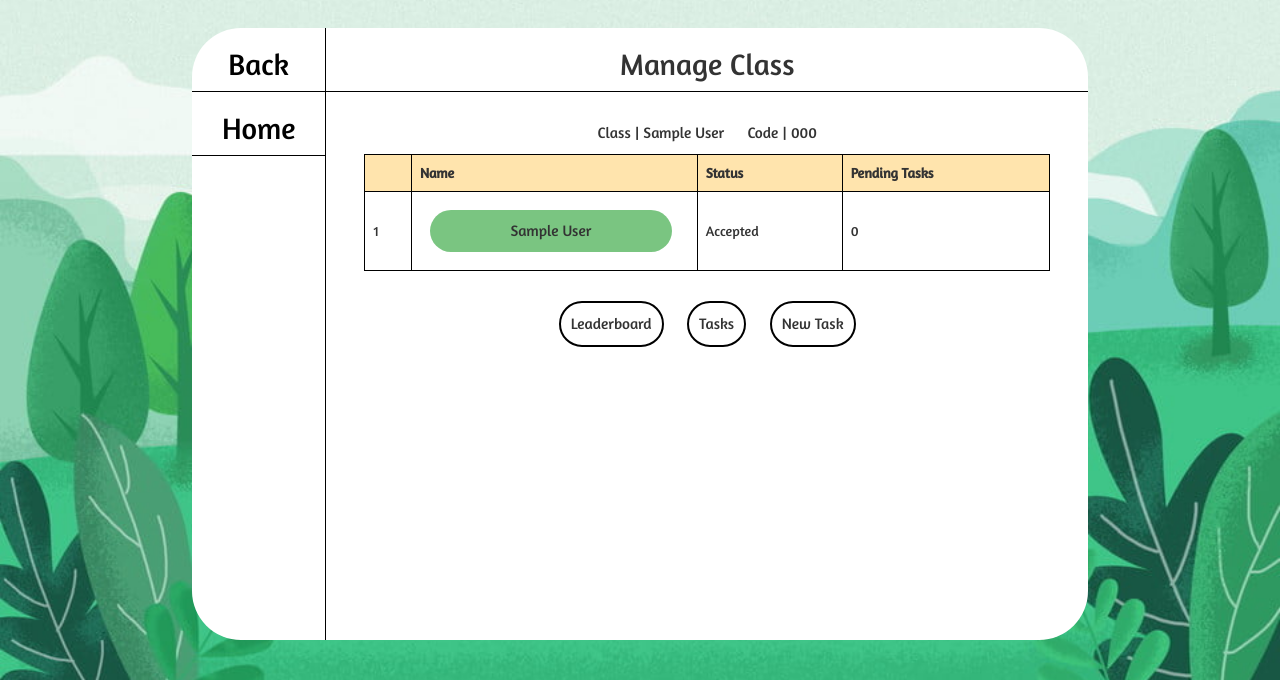
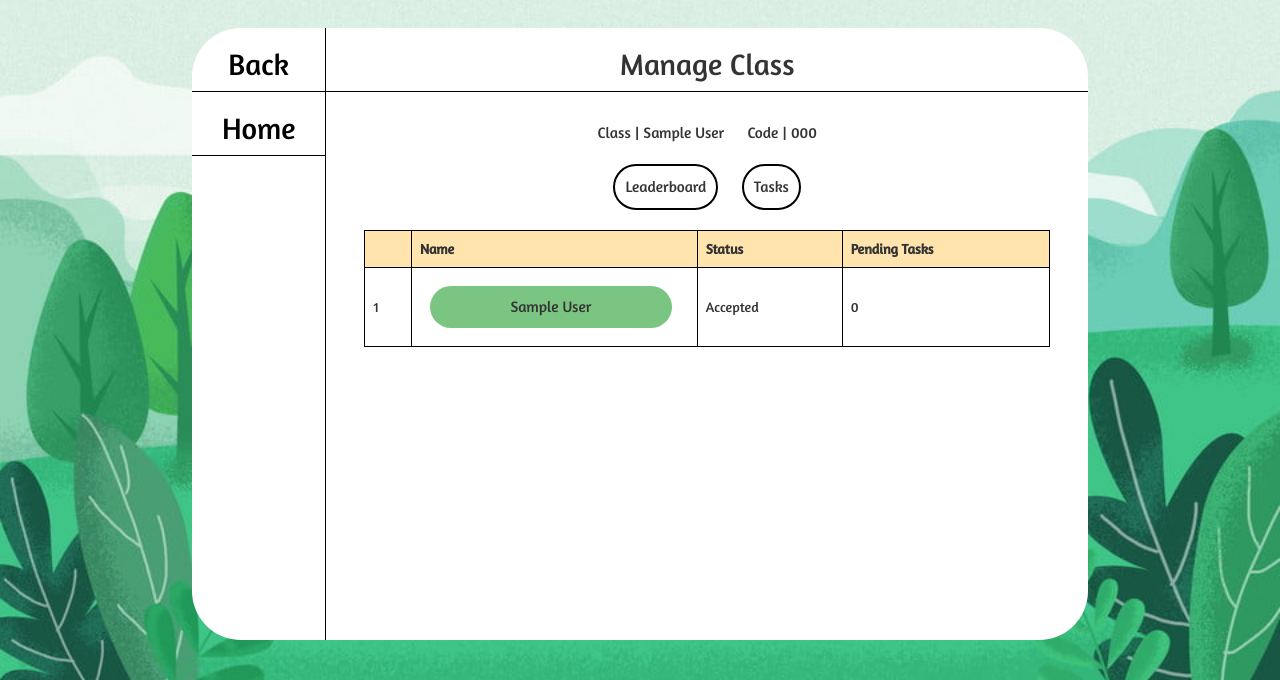
Before and after one commit to fwrhine/EcoAssist, a Flask app: page /manage-class/1 in a window 1280 px wide. Shown: the part 120-800 px from the top of the page. Run offline with Flask 2, Linux system fonts and the light colour scheme; tables that the repository leaves empty hold one stand-in row (values such as "Sample post"); parts of the project's set-up code (start-up, migrations or seed data) failed here and were passed over; some libraries are stand-ins or nearby versions.

Commit message:
clean __init__.py, fix task form and list

```diff
--- a/services/web/project/__init__.py
+++ b/services/web/project/__init__.py
@@ -185,35 +185,29 @@ def create_task(id):
         db.session.add(task)
         db.session.commit()
         if id is None:
-            return redirect(url_for('.task_list'))
+            return redirect(url_for('.task_list', id=form.class_id.data))
         else:
             return redirect(url_for('.task_list', id=id))
     return render_template('create_task.html', form=form)
 
 
-@app.route('/task-list', defaults={'id': None})
 @app.route('/task-list/<id>')
 def task_list(id):
+    class_name = ""
     if session['role'] == "student":
         student = Student.query.filter_by(email=session['username']).first()
         class_members = student.classes_student.first()
         teacher_classes = TeacherClasses.query.get(class_members.class_id)
         task_list = teacher_classes.class_task.all()
-        class_title = ""
     else:
         teacher = Teacher.query.filter_by(email=session['username']).first()
-        if id is None:
-            task_list = teacher.tasks.all()
-            class_title = ""
-        else:
-            task_list = teacher.tasks.filter_by(class_id=id)
-            class_title = TeacherClasses.query.filter_by(class_id=id).first().class_name
+        task_list = teacher.tasks.filter_by(class_id=id)
+        class_name = TeacherClasses.query.filter_by(class_id=id).first().class_name
 
     tasks = []
 
     for i in task_list:
         teacher_classes = TeacherClasses.query.get(i.class_id)
-        class_name = teacher_classes.class_name
 
         if session['role'] == "student":
             task_complete = TaskComplete.query.filter_by(
@@ -228,10 +222,10 @@ def task_list(id):
             status = ""
             done = False
 
-        tasks.append([i, class_name, done, status])
+        tasks.append([i, done, status])
 
     tasks.reverse()
-    return render_template('task_list.html', tasks=tasks, class_title=class_title)
+    return render_template('task_list.html', tasks=tasks, class_id=id, class_name=class_name)
 
 
 @app.route('/task-completed', methods=['POST'])
--- a/services/web/project/models.py
+++ b/services/web/project/models.py
@@ -79,7 +79,7 @@ class Task(db.Model):
     task_id = db.Column(db.Integer, primary_key=True)
 
     task_name = db.Column(db.String(128), nullable=False)
-    task_detail = db.Column(db.String(128), nullable=False)
+    task_detail = db.Column(db.String(), nullable=False)
     points = db.Column(db.Integer, nullable=False)
     class_id = db.Column(db.Integer, db.ForeignKey(
         'teacher_classes.class_id'), nullable=False)
--- a/services/web/project/static/css/main.css
+++ b/services/web/project/static/css/main.css
@@ -49,7 +49,7 @@ body, html {
   height: 100%;
   width: 85%;
   float: right;
-  overflow: auto;
+  overflow-y: scroll;
 }
 
 /* Login and register page container
@@ -125,7 +131,7 @@ a:hover {
   border-radius: 39px;
   padding: 10px;
   margin: 10px 10px 10px 10px;
-  margin-bottom: 10px;
+  margin-bottom: 20px;
   font-size: 1.1em;
 }
 
--- a/services/web/project/templates/class_list.html
+++ b/services/web/project/templates/class_list.html
@@ -12,7 +12,8 @@
   </div>
   <div class="inner-content">
     <h2>My Classes</h2>
-    <br>
+    <button class="btn-icon" onclick="location.href='{{ url_for('create_class') }}'">
+      New Class<i class="fa fa-plus" style="padding-left:10px;"></i></button>
     <table class="css-serial">
       <tr>
         <th></th>
@@ -29,9 +30,6 @@
       </tr>
       {% endfor %}
     </table>
-    <br>
-    <button class="btn-icon" onclick="location.href='{{ url_for('create_class') }}'">
-      New Class<i class="fa fa-plus" style="padding-left:10px;"></i></button>
     <!-- <button class="btn-icon" onclick="location.href='{{ url_for('give_class_award') }}'">
       Give Award<i class="fa fa-plus" style="padding-left:10px;"></i></button> -->
   </div>
--- a/services/web/project/templates/create_task.html
+++ b/services/web/project/templates/create_task.html
@@ -8,9 +8,6 @@
     </a>
     <a href="{{ url_for('home') }}">
       <h2>Home</h2>
-    </a>
-    <a href="{{ url_for('task_list') }}">
-      <h2>Tasks</h2>
     </a>
   </div>
   <div class="inner-content">
@@ -39,7 +36,7 @@
       </p>
       <p>
         {{ form.details.label }}<br>
-        {{ form.details(style="margin-left: 30px;") }}
+        {{ form.details(maxlength="300", style="margin-left: 30px;") }}
       </p>
       <p>
         {{ form.points.label }}
--- a/services/web/project/templates/manage_class.html
+++ b/services/web/project/templates/manage_class.html
@@ -14,6 +14,8 @@
     <h2>Manage Class</h2>
     <br>
     <p>Class | {{ teacher_classes.class_name }} &emsp; Code | {{ teacher_classes.class_code }}</p>
+    <button class="btn-border" onclick="location.href='{{ url_for('leaderboard', id=teacher_classes.class_id) }}'" type="button">Leaderboard</button>
+    <button class="btn-border" onclick="location.href='{{ url_for('task_list', id=teacher_classes.class_id) }}'" type="button">Tasks</button>
     <table class="css-serial">
       <tr>
         <th></th>
@@ -51,11 +53,6 @@
       {% endfor %}
     </table>
     <br>
-
-    <button class="btn-border" onclick="location.href='{{ url_for('leaderboard', id=teacher_classes.class_id) }}'" type="button">Leaderboard</button>
-    <button class="btn-border" onclick="location.href='{{ url_for('task_list', id=teacher_classes.class_id) }}'" type="button">Tasks</button>
-    <button class="btn-border" onclick="location.href='{{ url_for('create_task', id=teacher_classes.class_id) }}'" type="button">New Task</button>
-
   </div>
 </div>
 
--- a/services/web/project/templates/manage_student.html
+++ b/services/web/project/templates/manage_student.html
@@ -16,7 +16,6 @@
       <button class="btn-border" onclick="location.href='{{ url_for('give_award_directly', id=student.student_id) }}'" type="button">Award</button>
       <button class="btn-border" onclick="location.href='{{ url_for('student_profile', id=user.id) }}'" type="button">Profile</button>
     </div>
-    <br>
     <div class="tab">
       <button class="tablinks" onclick="openList(event, 'Pending')" id="defaultOpen">Pending</button>
       <button class="tablinks" onclick="openList(event, 'Completed')">Completed</button>
```
Also changed, not shown: other parts of services/web/project/static/css/main.css (+28 -4 lines), services/web/project/templates/task_list.html (+16 -19 lines).
